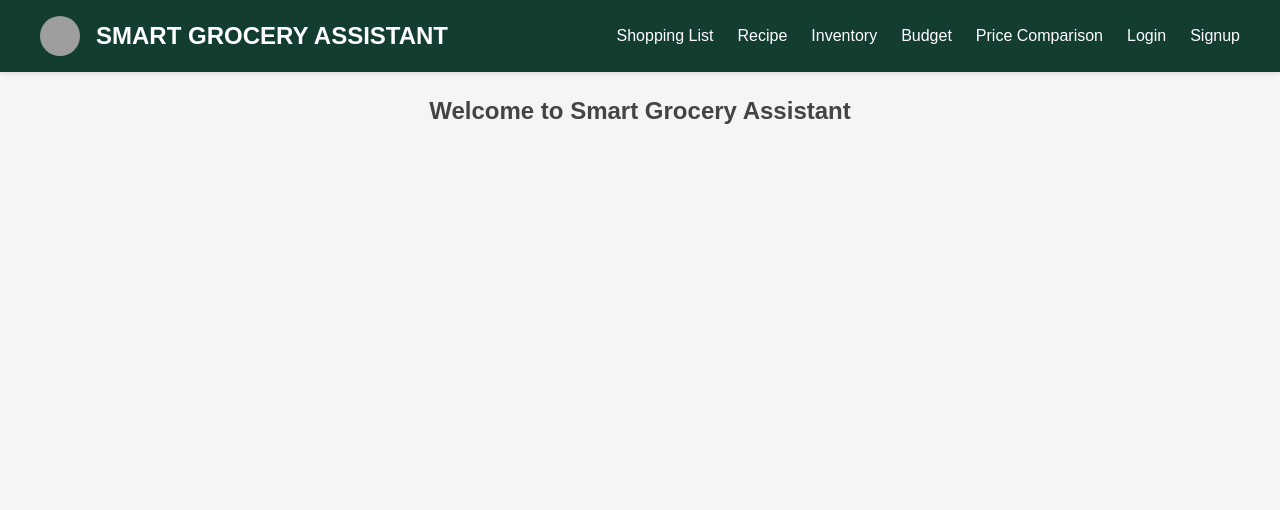
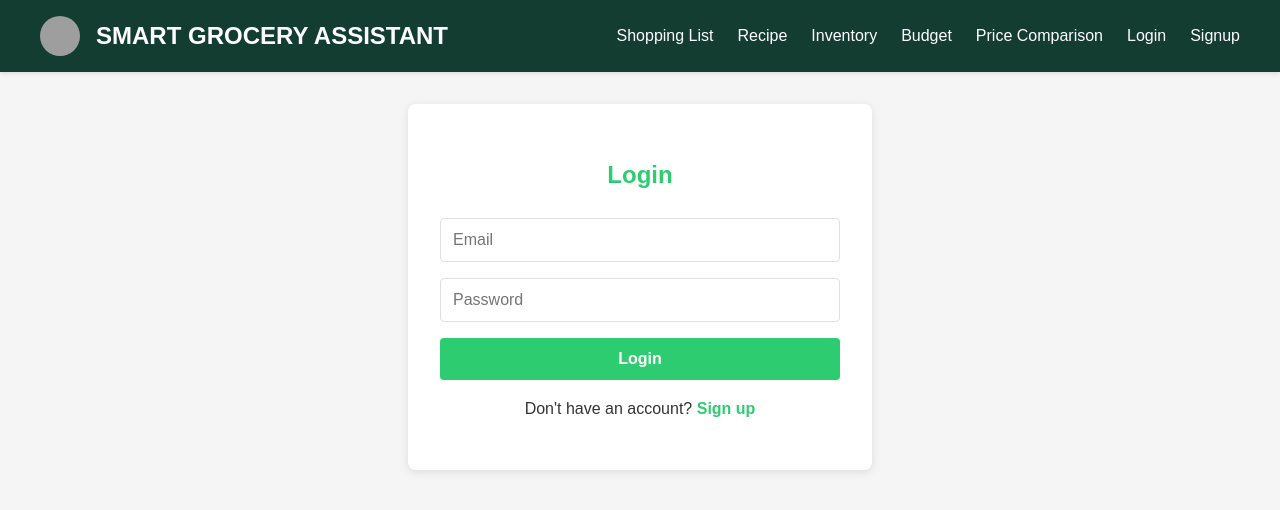
Before and after one commit to LinetMutuku/smart-grocery--assistant, a React (Create React App) app: page / in a window 1280 px wide. Shown: the top 510 px of the page. Built offline with nearby package versions, Linux system fonts and the light colour scheme; no server answers; grey boxes are pictures that could not be loaded.

Commit message:
Added new files

```diff
--- a/src/App.js
+++ b/src/App.js
@@ -1,5 +1,5 @@
 import React from 'react';
-import { BrowserRouter as Router, Route, Routes } from 'react-router-dom';
+import { BrowserRouter as Router, Route, Routes, Navigate } from 'react-router-dom';
 import { Toaster } from 'react-hot-toast';
 import Navbar from './Components/Navbar';
 import ShoppingList from './Components/ShoppingList';
@@ -9,30 +9,68 @@ import Budget from './Components/Budget';
 import PriceComparison from './Components/PriceComparison';
 import SignUp from './Components/SignUp';
 import Login from './Components/Login';
+import { AuthProvider, useAuth } from './context/AuthContext';
 import './style.css';
+
+const ProtectedRouteWrapper = ({ children }) => {
+    const { user, loading } = useAuth();
+
+    if (loading) {
+        return <div>Loading...</div>;
+    }
+
+    if (!user) {
+        return <Navigate to="/login" />;
+    }
+
+    return children;
+};
 
 const App = () => {
     return (
+        <AuthProvider>
             <Router>
                 <div className="app">
                     <Navbar />
                     <Routes>
                         <Route path="/signup" element={<SignUp />} />
-                    <Route path="/login" element={<Login />} />
-                    <Route path="/shopping-list" element={<ShoppingList />} />
-                    <Route path="/recipe" element={<Recipe />} />
-                    <Route path="/inventory" element={<Inventory />} />
-                    <Route path="/budget" element={<Budget />} />
-                    <Route path="/price-comparison" element={<PriceComparison />} />
-                    <Route path="*" element={
-                        <div>
-                            <h2>Welcome to Smart Grocery Assistant</h2>
-                        </div>
+                        <Route path="/" element={<Login />} />
+                        <Route path="/shopping-list" element={
+                            <ProtectedRouteWrapper>
+                                <ShoppingList />
+                            </ProtectedRouteWrapper>
                         } />
+                        <Route path="/recipe" element={
+                            <ProtectedRouteWrapper>
+                                <Recipe />
+                            </ProtectedRouteWrapper>
+                        } />
+                        <Route path="/inventory" element={
+                            <ProtectedRouteWrapper>
+                                <Inventory />
+                            </ProtectedRouteWrapper>
+                        } />
+                        <Route path="/budget" element={
+                            <ProtectedRouteWrapper>
+                                <Budget />
+                            </ProtectedRouteWrapper>
+                        } />
+                        <Route path="/price-comparison" element={
+                            <ProtectedRouteWrapper>
+                                <PriceComparison />
+                            </ProtectedRouteWrapper>
+                        } />
+                        <Route path="/shoppinglist" element={
+                            <ProtectedRouteWrapper>
+                                <Navigate to="/shopping-list" />
+                            </ProtectedRouteWrapper>
+                        } />
+                        <Route path="*" element={<Navigate to="/" />} />
                     </Routes>
                     <Toaster />
                 </div>
             </Router>
+        </AuthProvider>
     );
 };
 
--- /dev/null
+++ b/src/Components/AuthContext.js
@@ -0,0 +1,26 @@
+import React, { createContext, useContext, useState, useEffect } from 'react';
+import { onAuthStateChanged } from 'firebase/auth';
+import { auth } from '../firebaseConfig';
+
+const AuthContext = createContext();
+
+export const AuthProvider = ({ children }) => {
+    const [user, setUser] = useState(null);
+    const [loading, setLoading] = useState(true);
+
+    useEffect(() => {
+        const unsubscribe = onAuthStateChanged(auth, (user) => {
+            setUser(user);
+            setLoading(false);
+        });
+        return () => unsubscribe();
+    }, []);
+
+    return (
+        <AuthContext.Provider value={{ user, setUser, loading }}>
+            {children}
+        </AuthContext.Provider>
+    );
+};
+
+export const useAuth = () => useContext(AuthContext);
--- a/src/Components/Login.js
+++ b/src/Components/Login.js
@@ -1,7 +1,8 @@
 import React, { useState } from 'react';
-import { useNavigate } from 'react-router-dom';
+import { useNavigate, Link } from 'react-router-dom';
 import { auth } from '../firebaseConfig';
 import { signInWithEmailAndPassword } from 'firebase/auth';
+import { useAuth } from '../context/AuthContext';
 import toast from 'react-hot-toast';
 import '../style.css';
 
@@ -10,17 +11,23 @@ const Login = () => {
     const [password, setPassword] = useState('');
     const [error, setError] = useState(null);
     const navigate = useNavigate();
+    const { setUser } = useAuth();
 
     const handleSubmit = async (e) => {
         e.preventDefault();
+        setError(null);
         try {
-            await signInWithEmailAndPassword(auth, email, password);
+            const userCredential = await signInWithEmailAndPassword(auth, email, password);
+            setUser(userCredential.user);
             toast.success('Logged in successfully!');
-            navigate('/');
+            navigate('/shopping-list');
         } catch (err) {
-            console.error('Login error:', err);
-            setError('Failed to log in');
-            toast.error('Failed to log in');
+            console.error('Login error:', err.code, err.message);
+            const errorMessage = err.code === 'auth/invalid-credential'
+                ? 'Invalid email or password. Please try again.'
+                : err.message || 'Failed to log in';
+            setError(errorMessage);
+            toast.error(errorMessage);
         }
     };
 
@@ -45,6 +52,7 @@ const Login = () => {
                 />
                 <button type="submit">Login</button>
             </form>
+            <p>Don't have an account? <Link to="/signup">Sign up</Link></p>
         </div>
     );
 };
--- a/src/Components/SignUp.js
+++ b/src/Components/SignUp.js
@@ -1,5 +1,5 @@
 import React, { useState } from 'react';
-import { useNavigate } from 'react-router-dom';
+import { useNavigate, Link } from 'react-router-dom';
 import { auth, db } from '../firebaseConfig';
 import { createUserWithEmailAndPassword } from 'firebase/auth';
 import { ref, set } from 'firebase/database';
@@ -14,11 +14,11 @@ const SignUp = () => {
 
     const handleSubmit = async (e) => {
         e.preventDefault();
+        setError(null);
         try {
             const userCredential = await createUserWithEmailAndPassword(auth, email, password);
             const user = userCredential.user;
 
-            // Add user details to the Realtime Database
             await set(ref(db, 'users/' + user.uid), {
                 email: user.email,
             });
@@ -26,9 +26,12 @@ const SignUp = () => {
             toast.success('Account created successfully!');
             navigate('/login');
         } catch (err) {
-            console.error('Signup error:', err);
-            setError('Failed to create an account');
-            toast.error('Failed to create an account');
+            console.error('Signup error:', err.code, err.message);
+            const errorMessage = err.code === 'auth/email-already-in-use'
+                ? 'Email already in use. Please use a different email.'
+                : err.message || 'Failed to create an account';
+            setError(errorMessage);
+            toast.error(errorMessage);
         }
     };
 
@@ -50,9 +53,11 @@ const SignUp = () => {
                     onChange={(e) => setPassword(e.target.value)}
                     placeholder="Password"
                     required
+                    minLength="6"
                 />
                 <button type="submit">Sign Up</button>
             </form>
+            <p>Already have an account? <Link to="/login">Log in</Link></p>
         </div>
     );
 };
--- /dev/null
+++ b/src/context/AuthContext.js
@@ -0,0 +1,26 @@
+import React, { createContext, useContext, useState, useEffect } from 'react';
+import { onAuthStateChanged } from 'firebase/auth';
+import { auth } from '../firebaseConfig';
+
+const AuthContext = createContext();
+
+export const AuthProvider = ({ children }) => {
+    const [user, setUser] = useState(null);
+    const [loading, setLoading] = useState(true);
+
+    useEffect(() => {
+        const unsubscribe = onAuthStateChanged(auth, (user) => {
+            setUser(user);
+            setLoading(false);
+        });
+        return () => unsubscribe();
+    }, []);
+
+    return (
+        <AuthContext.Provider value={{ user, setUser, loading }}>
+            {children}
+        </AuthContext.Provider>
+    );
+};
+
+export const useAuth = () => useContext(AuthContext);
--- a/src/firebaseConfig.js
+++ b/src/firebaseConfig.js
@@ -7,12 +7,14 @@ import { getStorage } from 'firebase/storage';
 const firebaseConfig = {
     apiKey: process.env.REACT_APP_FIREBASE_API_KEY,
     authDomain: process.env.REACT_APP_FIREBASE_AUTH_DOMAIN,
+    databaseURL: process.env.REACT_APP_FIREBASE_DATABASE_URL,
     projectId: process.env.REACT_APP_FIREBASE_PROJECT_ID,
     storageBucket: process.env.REACT_APP_FIREBASE_STORAGE_BUCKET,
     messagingSenderId: process.env.REACT_APP_FIREBASE_MESSAGING_SENDER_ID,
     appId: process.env.REACT_APP_FIREBASE_APP_ID,
     measurementId: process.env.REACT_APP_FIREBASE_MEASUREMENT_ID
 };
+console.log("API Key:", process.env.REACT_APP_FIREBASE_API_KEY);
 
 const app = initializeApp(firebaseConfig);
 const auth = getAuth(app);
--- a/src/style.css
+++ b/src/style.css
@@ -82,6 +82,157 @@
     --background-color: #f7f7f7;
     --shadow-color: rgba(0, 0, 0, 0.1);
 }
+
+
+.signup-container {
+    background-color: #ffffff;
+    border-radius: 8px;
+    box-shadow: 0 2px 10px rgba(0, 0, 0, 0.1);
+    padding: 2rem;
+    width: 100%;
+    max-width: 400px;
+    margin: 2rem auto;
+}
+
+.signup-container h2 {
+    color: #4a90e2;
+    text-align: center;
+    margin-bottom: 1.5rem;
+}
+
+.signup-container form {
+    display: flex;
+    flex-direction: column;
+}
+
+.signup-container input {
+    margin-bottom: 1rem;
+    padding: 0.75rem;
+    border: 1px solid #dddfe2;
+    border-radius: 4px;
+    font-size: 1rem;
+}
+
+.signup-container input:focus {
+    outline: none;
+    border-color: #4a90e2;
+    box-shadow: 0 0 0 2px rgba(74, 144, 226, 0.2);
+}
+
+.signup-container button {
+    background-color: #4a90e2;
+    color: #ffffff;
+    border: none;
+    border-radius: 4px;
+    padding: 0.75rem;
+    font-size: 1rem;
+    font-weight: bold;
+    cursor: pointer;
+    transition: background-color 0.3s ease;
+}
+
+.signup-container button:hover {
+    background-color: #3a7bc8;
+}
+
+.signup-container .error-message {
+    color: #e74c3c;
+    text-align: center;
+    margin-bottom: 1rem;
+}
+
+.signup-container p {
+    text-align: center;
+    margin-top: 1rem;
+}
+
+.signup-container a {
+    color: #4a90e2;
+    text-decoration: none;
+    font-weight: bold;
+}
+
+.signup-container a:hover {
+    text-decoration: underline;
+}
+
+
+.login-container {
+    background-color: #ffffff;
+    border-radius: 8px;
+    box-shadow: 0 2px 10px rgba(0, 0, 0, 0.1);
+    padding: 2rem;
+    width: 100%;
+    max-width: 400px;
+    margin: 2rem auto;
+}
+
+.login-container h2 {
+    color: #2ecc71;
+    text-align: center;
+    margin-bottom: 1.5rem;
+}
+
+.login-container form {
+    display: flex;
+    flex-direction: column;
+}
+
+.login-container input {
+    margin-bottom: 1rem;
+    padding: 0.75rem;
+    border: 1px solid #dddfe2;
+    border-radius: 4px;
+    font-size: 1rem;
+}
+
+.login-container input:focus {
+    outline: none;
+    border-color: #2ecc71;
+    box-shadow: 0 0 0 2px rgba(46, 204, 113, 0.2);
+}
+
+.login-container button {
+    background-color: #2ecc71;
+    color: #ffffff;
+    border: none;
+    border-radius: 4px;
+    padding: 0.75rem;
+    font-size: 1rem;
+    font-weight: bold;
+    cursor: pointer;
+    transition: background-color 0.3s ease;
+}
+
+.login-container button:hover {
+    background-color: #27ae60;
+}
+
+.login-container .error-message {
+    color: #e74c3c;
+    text-align: center;
+    margin-bottom: 1rem;
+}
+
+.login-container p {
+    text-align: center;
+    margin-top: 1rem;
+}
+
+.login-container a {
+    color: #2ecc71;
+    text-decoration: none;
+    font-weight: bold;
+}
+
+.login-container a:hover {
+    text-decoration: underline;
+}
+
+
+
+
+
 
 body {
     font-family: 'Arial', sans-serif;
--- a/static.json
+++ /dev/null
@@ -1,6 +0,0 @@
-{
-  "root": "build/",
-  "routes": {
-    "/**": "index.html"
-  }
-}
```
Also changed, not shown: src/Components/Admin.js (added, +24 -0 lines), src/Components/ProtectedRoute.js (added, +15 -0 lines), 1 other file (tests, documents, lock files or other folders). Lines whose indentation alone changed are shown as unchanged.
